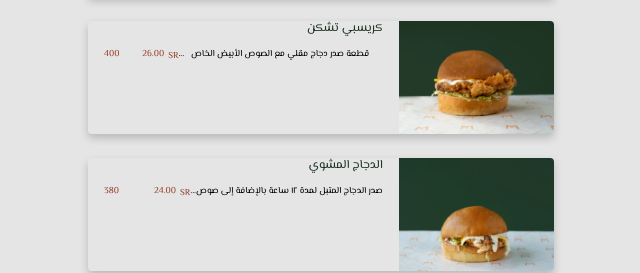
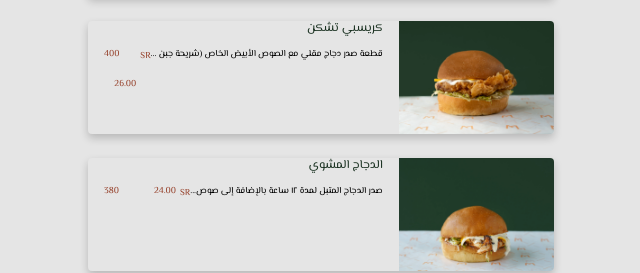
Before and after one commit to alhanouf96/rest, a plain HTML site: page index.html in a window 1280 px wide. Shown: the part 778-1051 px from the top of the page, 319-959 px from the left. Drawn offline with nearby package versions, Linux system fonts and the light colour scheme; some packages are replaced by stand-ins of ours; some icons are missing; a web font is replaced by a local one.

Commit message:
Update index.html

```diff
--- a/index.html
+++ b/index.html
@@ -162,7 +162,7 @@
             <div class="col">
                 <div class="card-block px-3">
                     <h5 class="card-title">كريسبي تشكن</h5>
-           <div><p class="des">&nbsp;&nbsp;&nbsp;&nbsp;&nbsp;&nbsp;قطعة صدر دجاج مقلي مع الصوص الأبيض الخاص&nbsp;&nbsp  ...</p> </div>
+           <div><p class="des">قطعة صدر دجاج مقلي مع الصوص الأبيض الخاص  (شريحة جبن ...</p> </div>
                   <div id="textbox">
                      <p class="alignleft"><i class="flaticon-calorie"></i>400</p><p class ="right" >SR</p>
                      <p class="alignright">26.00</p>
@@ -259,7 +259,7 @@
             <div class="col">
                 <div class="card-block px-3">
                     <h5 class="card-title">بافالو شريمب</h5>
-             <div><p class="des">قطع من الروبيان المقلي مع صوص البافالو الخاص</p> </div>
+             <div><p class="des">&nbsp;&nbsp;&nbsp;&nbsp;&nbsp;&nbsp;&nbsp;&nbsp;قطع من الروبيان المقلي مع صوص البافالو الخاص</p> </div>
                   <div id="textbox">
                      <p class="alignleft"><i class="flaticon-calorie"></i>550</p><p class ="right" >SR</p>
                      <p class="alignright">30.00</p>
```
